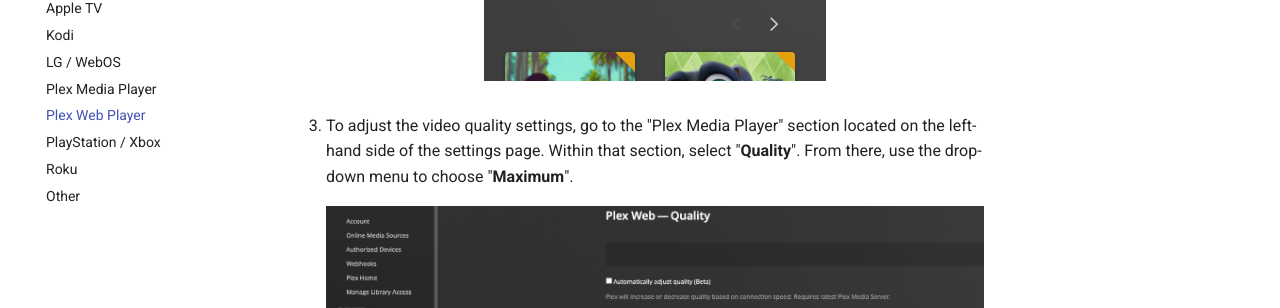
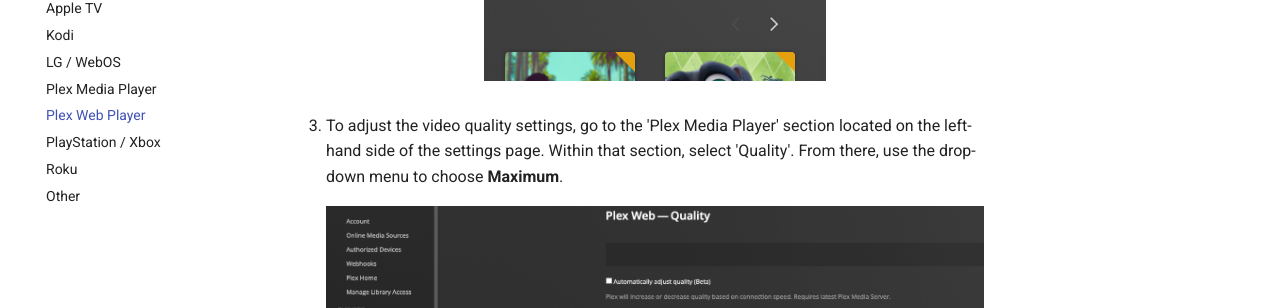
Before and after one commit to neomedia6989/docs-2, an MkDocs documentation site: the page built from docs/clients/web.md, in a window 1280 px wide and 900 px high, scrolled down 1234 px. Shown: the part 208-516 px from the top of the window. Built offline with MkDocs 1.6.1 and Material for MkDocs 9.7.7, drawn with Linux system fonts in a browser that asks for light colours.

Commit message:
Update web.md

```diff
--- a/docs/clients/web.md
+++ b/docs/clients/web.md
@@ -20,7 +20,7 @@
       <figcaption></figcaption>
     </figure>
 
-3. To adjust the video quality settings, go to the "Plex Media Player" section located on the left-hand side of the settings page. Within that section, select "**Quality**". From there, use the drop-down menu to choose "**Maximum**".
+3. To adjust the video quality settings, go to the 'Plex Media Player' section located on the left-hand side of the settings page. Within that section, select 'Quality'. From there, use the drop-down menu to choose **Maximum**.
 
     <figure markdown>
     ![(../media/clients-web-4.png)](https://docs.blackbeard.media/media/clients-web-4.png)
```
